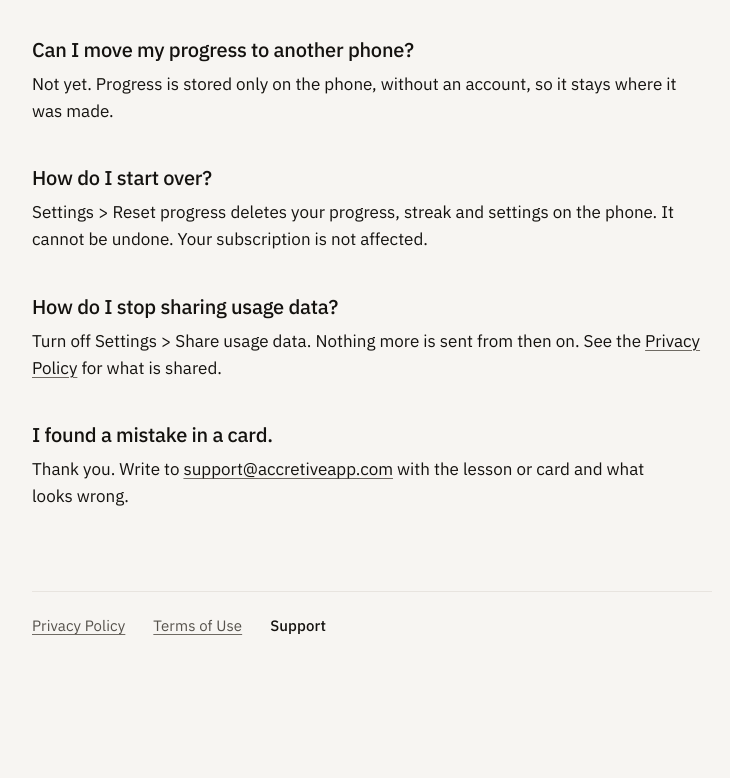
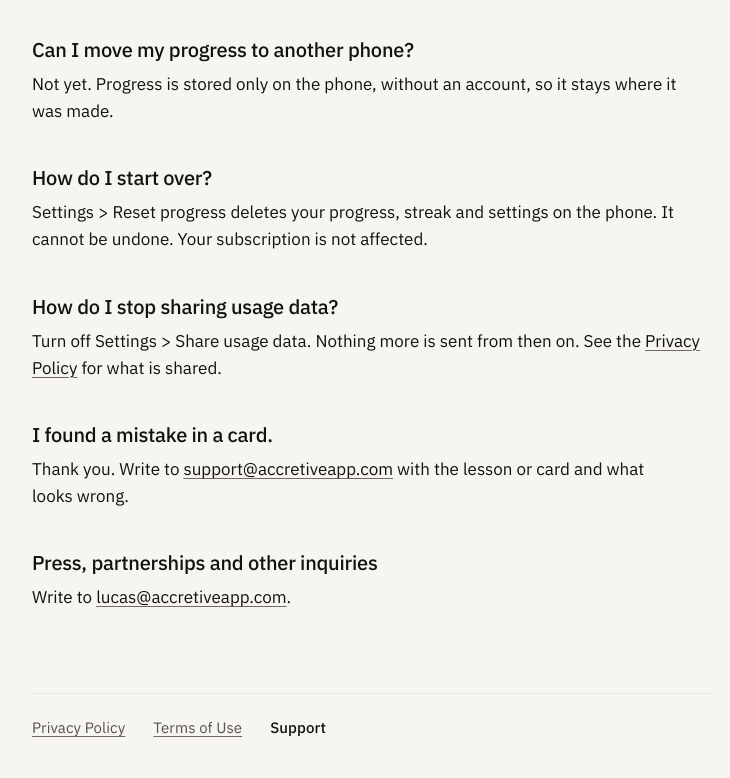
Before and after one commit to lucasfransman/accretive-site, a plain HTML site: page support/index.html in a window 1280 px wide. Shown: the part 693-1471 px from the top of the page, without its empty margins (268-998 px from the left). Before the commit the page ends 1369 px from the top, so only its background shows below. Drawn offline with Linux system fonts and the light colour scheme.

Commit message:
Support: add contact for other inquiries

```diff
--- a/support/index.html
+++ b/support/index.html
@@ -37,6 +37,8 @@
     <p>Turn off Settings &gt; Share usage data. Nothing more is sent from then on. See the <a href="/privacy/">Privacy Policy</a> for what is shared.</p>
     <h2>I found a mistake in a card.</h2>
     <p>Thank you. Write to <a href="mailto:support@accretiveapp.com">support@accretiveapp.com</a> with the lesson or card and what looks wrong.</p>
+    <h2>Press, partnerships and other inquiries</h2>
+    <p>Write to <a href="mailto:lucas@accretiveapp.com">lucas@accretiveapp.com</a>.</p>
   </main>
   <footer class="site-footer">
     <nav aria-label="Privacy, terms and support">
```
